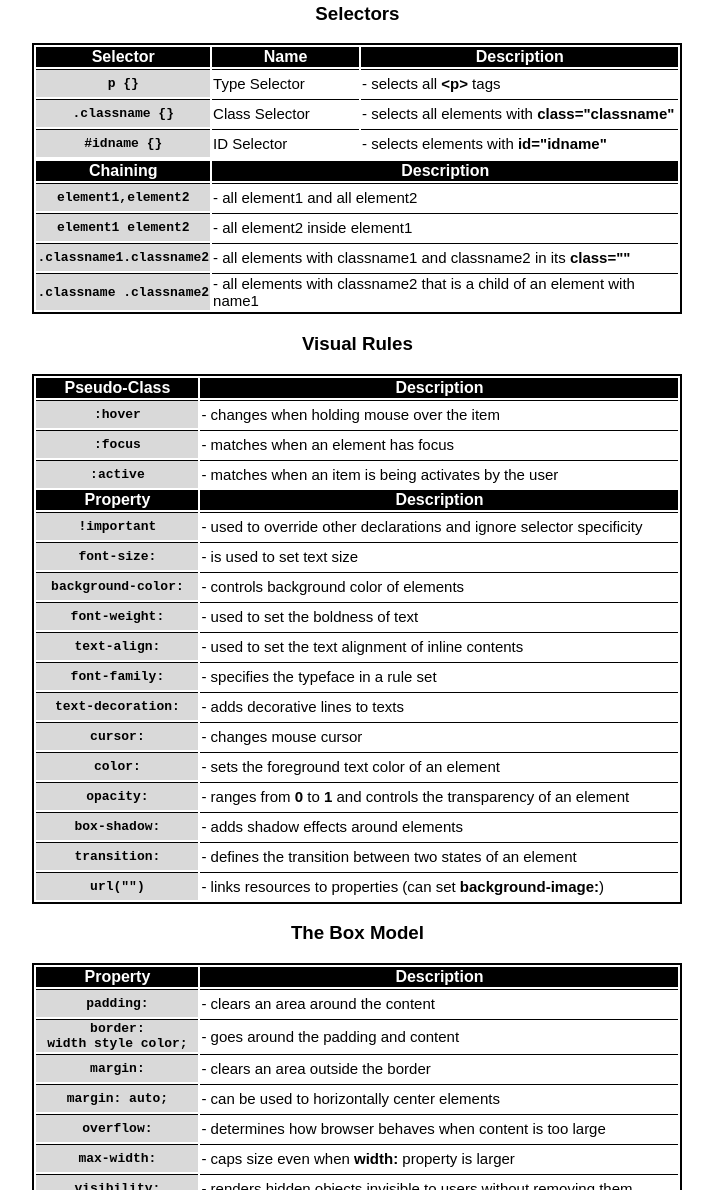
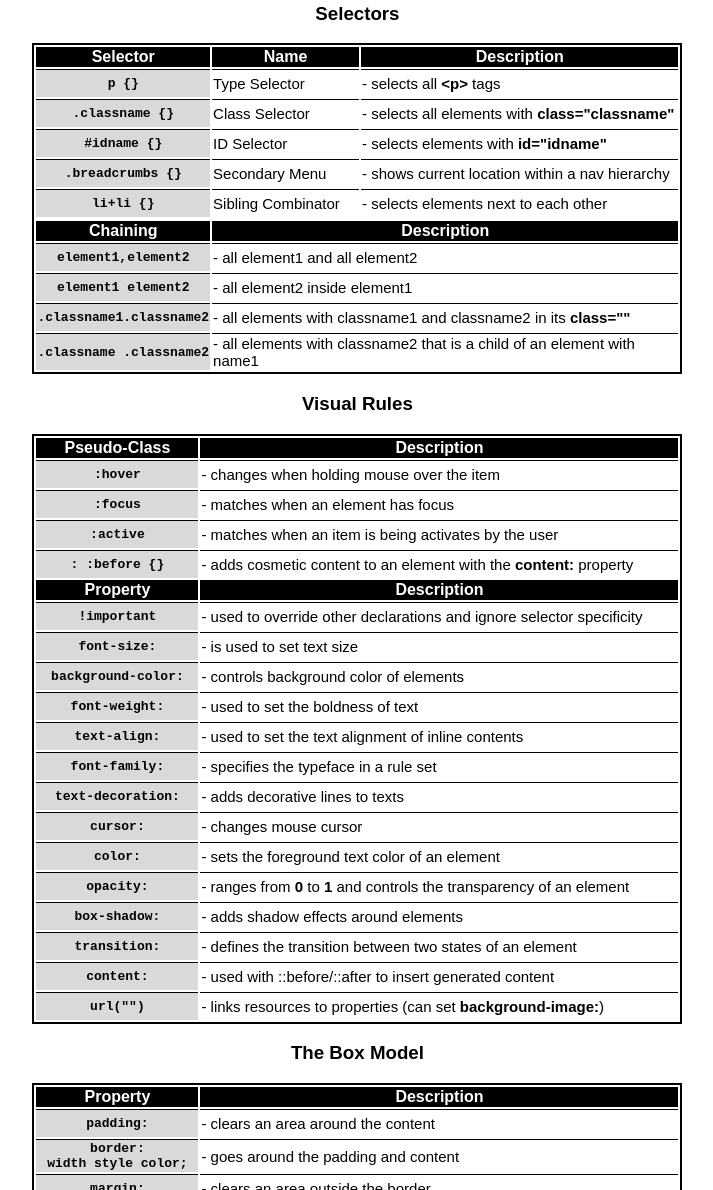
Before and after one commit to ThatSpaceMonkey/cheatsheet, a plain HTML site: page index.html in a window 1280 px wide. Shown: the part 2165-3355 px from the top of the page, without its empty margins (273-986 px from the left). Drawn offline with Linux system fonts and the light colour scheme.

Commit message:
updated content

```diff
--- a/index.html
+++ b/index.html
@@ -363,6 +363,16 @@
                                 <td class="description">- selects elements with <strong>id="idname"</strong></td>
                             </tr>
                             <tr>
+                                <td class="tag">.breadcrumbs {}</td>
+                                <td class="name">Secondary Menu</td>
+                                <td class="description">- shows current location within a nav hierarchy</td>
+                            </tr>
+                            <tr>
+                                <td class="tag">li+li {}</td>
+                                <td class="name">Sibling Combinator</td>
+                                <td class="description">- selects elements next to each other</td>
+                            </tr>
+                            <tr>
 
                             <!--Grouping Part-->
                             <thead>
@@ -409,6 +419,10 @@
                             <tr>
                                 <td class="property">:active</td>
                                 <td class="description">- matches when an item is being activates by the user</td>
+                            </tr>
+                            <tr>
+                                <td class="property">: :before {}</td>
+                                <td class="description">- adds cosmetic content to an element with the <strong>content:</strong> property</td>
                             </tr>
                         </tbody>
 
@@ -465,6 +479,10 @@
                             <tr>
                                 <td class="property">transition:</td>
                                 <td class="description">- defines the transition between two states of an element</td>
+                            </tr>
+                            <tr>
+                                <td class="property">content:</td>
+                                <td class="description">- used with ::before/::after to insert generated content</td>
                             </tr>
                             <tr>
                                 <td class="property">url("")</td>
--- a/style.css
+++ b/style.css
@@ -51,6 +51,7 @@ nav ul li a {
   color: #000000;
   text-decoration: none;
 }
+
 
 main {
   padding-bottom: 40rem;
```
